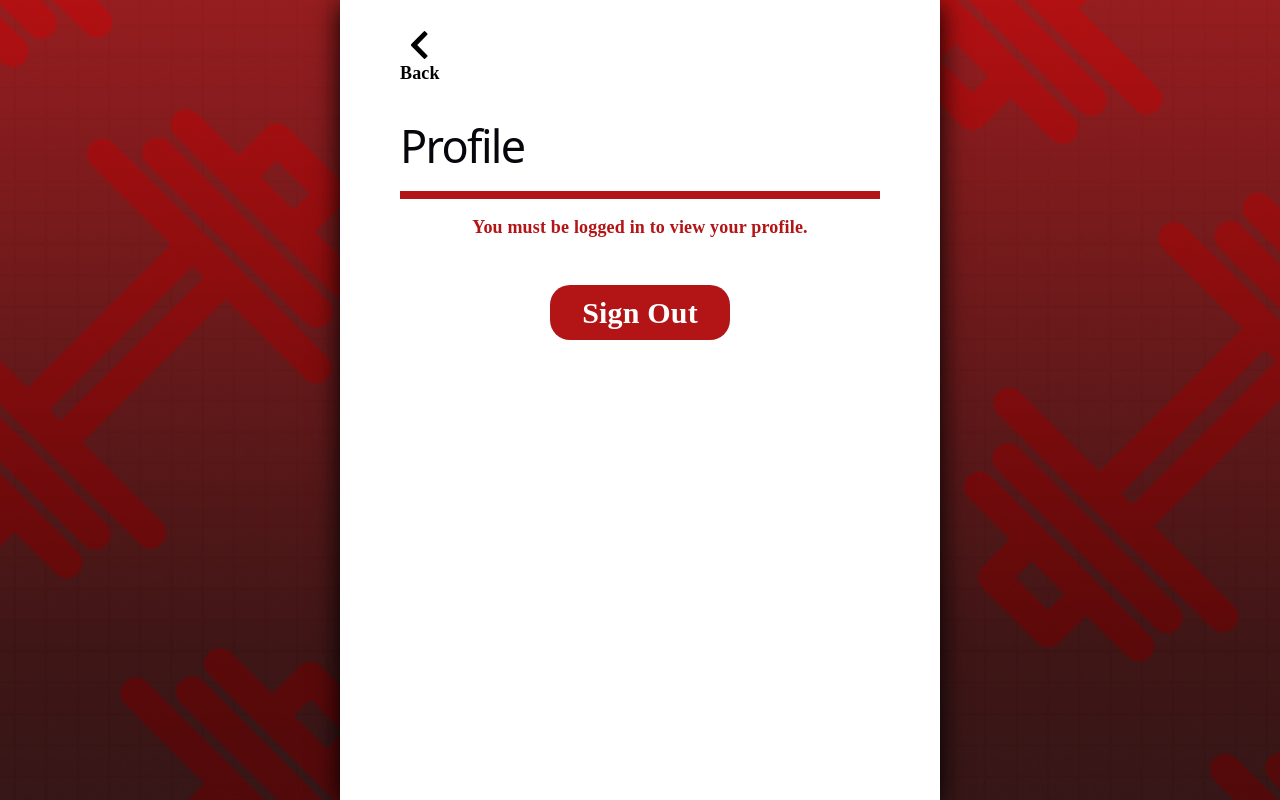
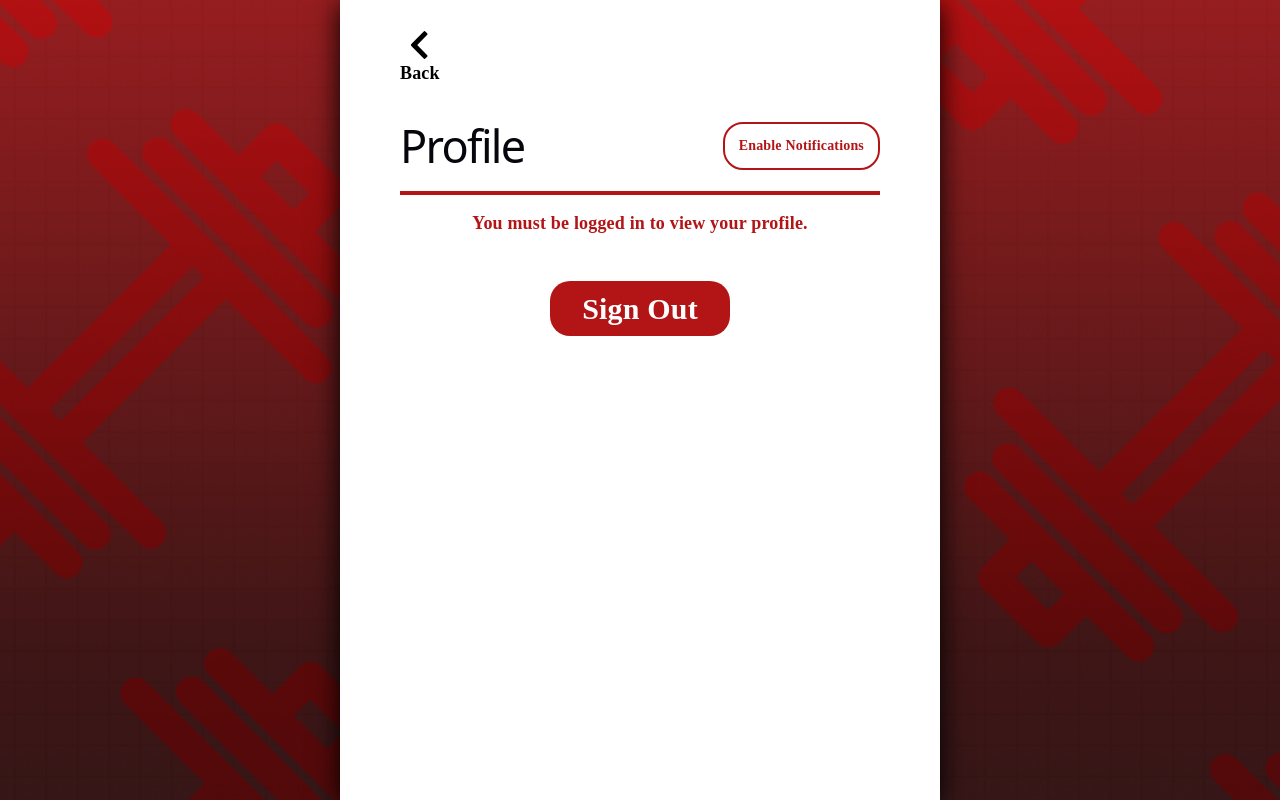
Before and after one commit to mikaylaphilpot/GymBros, a React (Vite) app in the folder frontend/: page /profile-page in a window 1280 px wide. Built offline with nearby package versions, Linux system fonts and the light colour scheme; no server answers.

Commit message:
Finished notification API setup
Finished implementing push notifications for the website, added a button on profile page that lets users directly enable notifications. Made some changes to the styling of the pages to better flow and match each other.

```diff
--- a/frontend/src/components/UserInfoProfileSection.tsx
+++ b/frontend/src/components/UserInfoProfileSection.tsx
@@ -22,8 +22,8 @@ export default function UserInfoProfileSection({
                     label="Edit"
                     routingTo="/edit-user-info-page"
                     iconSrc={editIcon}
-                    height={60}
-                    width={90}
+                    height={30}
+                    width={30}
                 />
             </div>
 
--- a/frontend/src/components/WorkoutScheduleProfileSection.tsx
+++ b/frontend/src/components/WorkoutScheduleProfileSection.tsx
@@ -64,12 +64,12 @@ export default function WorkoutScheduleProfileSection({
                 />
             </div>
 
-            {loading && <p>Loading workout schedule...</p>}
+            {loading && <p className="message-text">Loading workout schedule...</p>}
 
             {error && <p className="error-message">{error}</p>}
 
             {!loading && !error && sortedWorkouts.length === 0 && (
-                <p>You haven't added any workouts to your schedule yet.</p>
+                <p className="message-text">You haven't added any workouts to your schedule yet.</p>
             )}
 
             {!loading && !error && sortedWorkouts.map((workout) => (
--- a/frontend/src/pages/EditSchedulePage.tsx
+++ b/frontend/src/pages/EditSchedulePage.tsx
@@ -237,7 +237,7 @@ export default function EditSchedulePage() {
 
                 <ParagraphText text="Select your workout days and input times for each of your activities." />
 
-                {isLoading && <p>Loading your saved schedule...</p>}
+                {isLoading && <p className="message-text">Loading your saved schedule...</p>}
 
                 {error && <p className="error-message">{error}</p>}
 
--- a/frontend/src/pages/EditUserInfoPage.tsx
+++ b/frontend/src/pages/EditUserInfoPage.tsx
@@ -139,7 +139,7 @@ export default function EditUserInfoPage() {
                     <hr className="line-divider" />
                 </div>
 
-                {loading && <p>Loading profile...</p>}
+                {loading && <p className="message-text">Loading profile...</p>}
 
                 {!loading && user && (
                     <>
--- a/frontend/src/pages/NotificationTestPage.tsx
+++ b/frontend/src/pages/NotificationTestPage.tsx
@@ -14,7 +14,7 @@ export default function NotificationTestPage() {
     setStatus("")
     setIsSubscribing(true)
     try {
-      await subscribeToPushNotifications(userId)
+      await subscribeToPushNotifications()
       setStatus("Notifications enabled. You can now send a test notification.")
     } catch (error) {
       setStatus(error instanceof Error ? error.message : "Subscription failed")
@@ -27,7 +27,7 @@ export default function NotificationTestPage() {
     setStatus("")
     setIsSending(true)
     try {
-      await sendTestNotification(userId)
+      await sendTestNotification()
       setStatus("Test notification sent.")
     } catch (error) {
       setStatus(error instanceof Error ? error.message : "Sending failed")
--- a/frontend/src/pages/ProfilePage.tsx
+++ b/frontend/src/pages/ProfilePage.tsx
@@ -7,16 +7,32 @@ import PageTitle from "../components/PageTitle";
 import UserInfoProfileSection from "../components/UserInfoProfileSection";
 import WorkoutScheduleProfileSection from "../components/WorkoutScheduleProfileSection";
 import { getCurrentUser, type UserProfile } from "../api/auth";
+import {
+    subscribeToPushNotifications,
+    hasPushSubscription
+} from "../utils/pushNotifications";
 
 export default function ProfilePage() {
     const [user, setUser] = useState<UserProfile | null>(null);
     const [error, setError] = useState("");
+
+    const [notificationStatus, setNotificationStatus] = useState<
+        "idle" | "loading" | "enabled"
+    >("idle");
+
+    const [notificationError, setNotificationError] = useState("");
 
     useEffect(() => {
         async function loadProfile() {
             try {
                 const userData = await getCurrentUser();
                 setUser(userData);
+
+                const isSubscribed = await hasPushSubscription();
+
+                if (isSubscribed) {
+                    setNotificationStatus("enabled");
+                }
             } catch (error) {
                 setError(
                     error instanceof Error
@@ -28,6 +44,24 @@ export default function ProfilePage() {
 
         loadProfile();
     }, []);
+
+    async function handleEnableNotifications() {
+        try {
+            setNotificationError("");
+            setNotificationStatus("loading");
+
+            await subscribeToPushNotifications();
+
+            setNotificationStatus("enabled");
+        } catch (error) {
+            setNotificationStatus("idle");
+            setNotificationError(
+                error instanceof Error
+                    ? error.message
+                    : "Unable to enable notifications."
+            );
+        }
+    }
 
     return (
         <main>
@@ -43,15 +77,34 @@ export default function ProfilePage() {
                 </div>
 
                 <div className="no-gap-group-vertical">
-                    <div className="header">
+                    <div className="header profile-header">
                         <PageTitle label="Profile" />
+
+                        <button
+                            className="notification-button"
+                            onClick={handleEnableNotifications}
+                            disabled={
+                                notificationStatus === "loading" ||
+                                notificationStatus === "enabled"
+                            }
+                        >
+                            {notificationStatus === "loading"
+                                ? "Enabling..."
+                                : notificationStatus === "enabled"
+                                    ? "Notifications Enabled"
+                                    : "Enable Notifications"}
+                        </button>
                     </div>
+
+                    {notificationError && (
+                        <p className="error-message">{notificationError}</p>
+                    )}
                     <hr className="line-divider" />
                 </div>
 
                 {error && <p className="error-message">{error}</p>}
 
-                {!user && !error && <p>Loading profile...</p>}
+                {!user && !error && <p className="message-text">Loading profile...</p>}
 
                 {user && (
                     <>
--- a/frontend/src/styles/homepage.css
+++ b/frontend/src/styles/homepage.css
@@ -68,7 +68,7 @@ body {
     font-size: 30px;
     text-decoration-line: underline;
     text-decoration-style: solid;
-    text-decoration-thickness: 6px;
+    text-decoration-thickness: 4px;
     text-decoration-color: #B31517;
     text-underline-offset: 5px;
 }
@@ -96,17 +96,13 @@ p {
     display: flex;
     flex-direction: row;
     gap: 15px;
+    margin-bottom: 10px;
 
-}
-
-.profile-no-gap-group img {
-    height: 50px;
-    width: 50px;
 }
 
 .line-divider{
     background-color: #B31517;
-    height: 8px;
+    height: 4px;
     border: 0;
     margin: 0;
 
@@ -119,9 +115,9 @@ p {
 }
 
 .general-text, .profile-information-box p {
-    font-size: 24px;
+    font-size: 20px;
     color: #000000;
-    padding: 10px 0px 20px 0px;
+    padding-bottom: 10px;
     line-height: 25px;
 }
 
@@ -130,7 +126,7 @@ p {
     flex-direction: row;
     align-items: center;
 
-    font-size: 24px;
+    font-size: 20px;
     font-weight: bold;
     line-height: 25px;
     color: #000000;
@@ -138,7 +134,7 @@ p {
     border-style: solid;
     border-radius: 20px;
     border-color: #B31517;
-    border-width: 6px;
+    border-width: 2px;
     padding: 15px;
 }
 
@@ -239,7 +235,7 @@ p {
 }
 
 .profile-schedule-widgets, .profile-information-box p, .edit-profile-box{
-    font-size: 24px;
+    font-size: 20px;
 }
 
 .edit-profile-box {
@@ -251,7 +247,7 @@ p {
 }
 
 .edit-profile-box-item input {
-    font-size: 24px;
+    font-size: 20px;
     padding: 10px;
     background-color: #D9D9D9;
     border-style: none;
@@ -285,11 +281,11 @@ p {
     gap: 20px;
     font-size: 20px;
     align-items: center;
+    margin-bottom: 10px;
 }
 
 .schedule-item-box input {
     padding: 10px;
-    font-size: 20px;
     border-style: none;
     background-color: #D9D9D9;
     width: 29cqw;
@@ -364,3 +360,40 @@ p {
 .error-message {
     color: #B31517;
 }
+
+.profile-header {
+    display: flex;
+    align-items: center;
+    justify-content: space-between;
+    gap: 12px;
+    flex-wrap: wrap;
+}
+
+.notification-button {
+    background-color: white;
+    color: #B31517;
+    border: 2px solid #B31517;
+    border-radius: 20px;
+    padding: 9px 14px;
+    font-size: 14px;
+    font-weight: 600;
+    cursor: pointer;
+}
+
+.notification-button:hover:not(:disabled) {
+    background-color: #B31517;
+    color: white;
+}
+
+.notification-button:disabled {
+    opacity: 0.7;
+    cursor: default;
+}
+
+.message-text {
+    font-style: italic;
+}
+
+.completed-text {
+    color: #61B315;
+}
--- a/frontend/src/utils/pushNotifications.ts
+++ b/frontend/src/utils/pushNotifications.ts
@@ -15,12 +15,18 @@ function base64UrlToArrayBuffer(value: string): ArrayBuffer {
   return bytes.buffer
 }
 
-export async function subscribeToPushNotifications(
-  userId: string,
-): Promise<PushSubscriptionJson> {
-  if (!userId.trim()) {
-    throw new Error("Enter the MongoDB user ID before subscribing")
+// Retrieves the JWT belonging to the currently logged-in user.
+function getAuthToken(): string {
+  const token = sessionStorage.getItem("authToken")
+
+  if (!token) {
+    throw new Error("You must be logged in to enable notifications.")
   }
+
+  return token
+}
+
+export async function subscribeToPushNotifications(): Promise<PushSubscriptionJson> {
   if (!("serviceWorker" in navigator) || !("PushManager" in window)) {
     throw new Error("Push notifications are not supported by this browser")
   }
@@ -29,31 +35,40 @@ export async function subscribeToPushNotifications(
   if (!publicVapidKey) {
     throw new Error("VITE_VAPID_PUBLIC_KEY is not configured")
   }
+
   if (Notification.permission === "denied") {
     throw new Error("Notification permission was denied in browser settings")
   }
 
+  const token = getAuthToken()
+
   await navigator.serviceWorker.register("/service-worker.js")
   const registration = await navigator.serviceWorker.ready
+
   const permission = await Notification.requestPermission()
+
   if (permission !== "granted") {
     throw new Error("Notification permission was not granted")
   }
 
   const existingSubscription = await registration.pushManager.getSubscription()
+
   const subscription =
     existingSubscription ||
     (await registration.pushManager.subscribe({
       userVisibleOnly: true,
       applicationServerKey: base64UrlToArrayBuffer(publicVapidKey),
     }))
+
   const serializedSubscription = subscription.toJSON() as PushSubscriptionJson
+
   const apiBaseUrl = import.meta.env.VITE_API_BASE_URL || "http://localhost:5001"
+
   const response = await fetch(`${apiBaseUrl}/api/notifications/subscribe`, {
     method: "POST",
     headers: {
       "Content-Type": "application/json",
-      "x-user-id": userId.trim(),
+      Authorization: `Bearer ${token}`,
     },
     body: JSON.stringify({ subscription: serializedSubscription }),
   })
@@ -66,13 +81,15 @@ export async function subscribeToPushNotifications(
   return serializedSubscription
 }
 
-export async function sendTestNotification(userId: string): Promise<void> {
+export async function sendTestNotification(): Promise<void> {
+  const token = getAuthToken()
   const apiBaseUrl = import.meta.env.VITE_API_BASE_URL || "http://localhost:5001"
+
   const response = await fetch(`${apiBaseUrl}/api/notifications/test`, {
     method: "POST",
     headers: {
       "Content-Type": "application/json",
-      "x-user-id": userId.trim(),
+      Authorization: `Bearer ${token}`,
     },
     body: JSON.stringify({
       title: "GymBros Test",
@@ -86,3 +103,14 @@ export async function sendTestNotification(userId: string): Promise<void> {
     throw new Error(error.message || "Failed to send test notification")
   }
 }
+
+export async function hasPushSubscription(): Promise<boolean> {
+    if (!("serviceWorker" in navigator)) {
+        return false;
+    }
+
+    const registration = await navigator.serviceWorker.ready;
+    const subscription = await registration.pushManager.getSubscription();
+
+    return subscription !== null;
+}
```
Also changed, not shown: frontend/src/pages/HomePage.tsx (+6 -14 lines), 2 other files (tests, documents, lock files or other folders).
